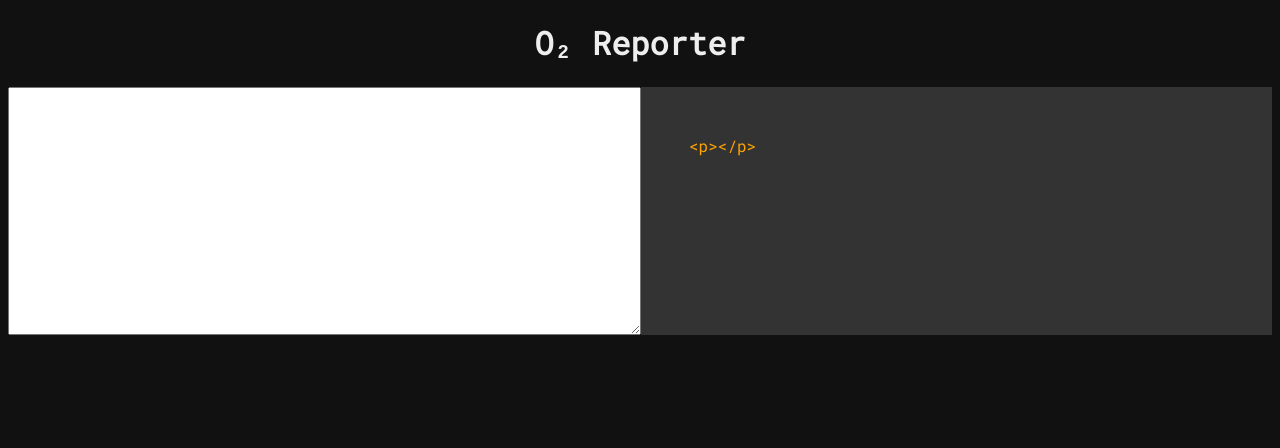
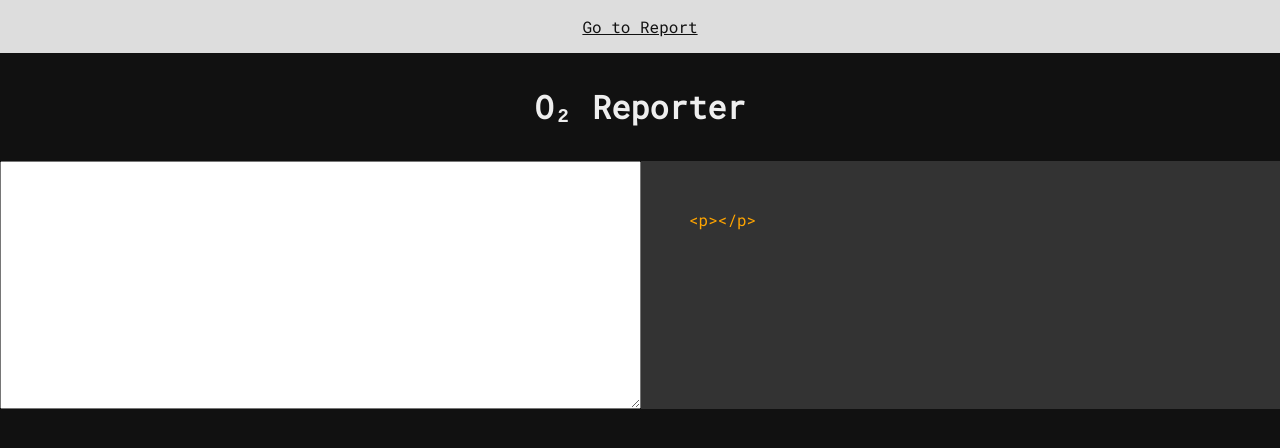
Before and after one commit to dragunovartem99/o2-reporter, a Vue app: page / in a window 1280 px wide. Shown: the top 448 px of the page. Built offline with nearby package versions, Linux system fonts and the light colour scheme.

Commit message:
Add main kink and styles

```diff
--- a/src/App.vue
+++ b/src/App.vue
@@ -1,4 +1,7 @@
 <template>
+  <a class="mainlink" target="_blank" href="https://report.odva.pro/"
+    >Go to Report</a
+  >
   <h1>O&#8322; Reporter</h1>
   <div class="app">
     <textarea
@@ -33,6 +36,15 @@ export default {
 <style scoped>
 h1 {
   text-align: center;
+  margin-bottom: 2rem;
+}
+.mainlink {
+  background-color: #ddd;
+  color: #111;
+  display: block;
+  text-align: center;
+  padding: 1rem 3rem;
+  margin-bottom: 2rem;
 }
 .app {
   display: flex;
--- a/src/style.css
+++ b/src/style.css
@@ -1,3 +1,10 @@
+*,
+*::before,
+*::after {
+  margin: 0;
+  padding: 0;
+}
+
 body {
   font-family: "Roboto Mono", monospace;
   background-color: #111;
```
